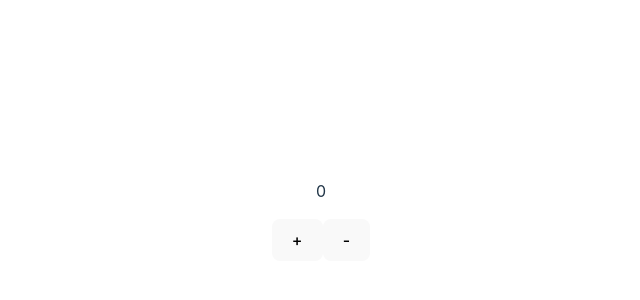
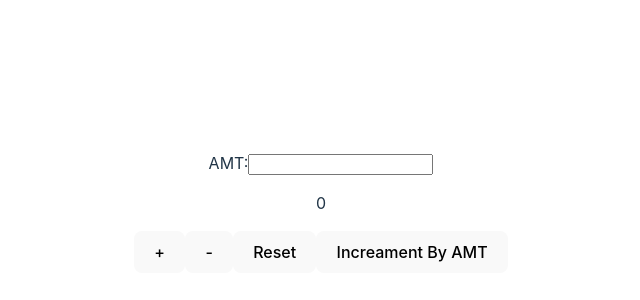
Before and after one commit to prawin3337/react-redux-toolkit, a React (Vite) app: page / in a window 1280 px wide. Shown: the part 188-488 px from the top of the page, without its empty margins (319-959 px from the left). Built offline with nearby package versions, Linux system fonts and the light colour scheme.

Commit message:
passing payload

```diff
--- a/src/features/counter/Counter.tsx
+++ b/src/features/counter/Counter.tsx
@@ -1,15 +1,22 @@
 import { useSelector, useDispatch } from 'react-redux';
-import { increament, decreament } from './counterSlice';
+import { increament, decreament, reset, increamentByAmt } from './counterSlice';
+import { useState } from 'react';
 
 const Counter = () => {
+    // state came from store.
     const count  = useSelector((state: any) => state.counter.count);
     const dispatch = useDispatch();
+    const [amt, setAmt] = useState(0);
   return (
     <section>
+        <label>AMT:</label>
+        <input type='number' onChange={(e) => { setAmt(Number(e.target.value))}}/>
         <p>{count}</p>
         <div>
             <button onClick={() => dispatch(increament())}>+</button>
             <button onClick={() => dispatch(decreament())}>-</button>
+            <button onClick={() => dispatch(reset())}>Reset</button>
+            <button onClick={() => dispatch(increamentByAmt(amt))}>Increament By AMT</button>
         </div>
     </section>
   )
--- a/src/features/counter/counterSlice.ts
+++ b/src/features/counter/counterSlice.ts
@@ -13,9 +13,15 @@ export const counterSlice = createSlice({
         },
         decreament: (state) => {
             state.count -= 1
+        },
+        reset: (state) => {
+            state.count = 0;
+        },
+        increamentByAmt: (state, action) => {
+            state.count += action.payload
         }
     }
 })
 
-export const { increament, decreament } = counterSlice.actions;
+export const { increament, decreament, reset, increamentByAmt } = counterSlice.actions;
 export default counterSlice.reducer;
```
